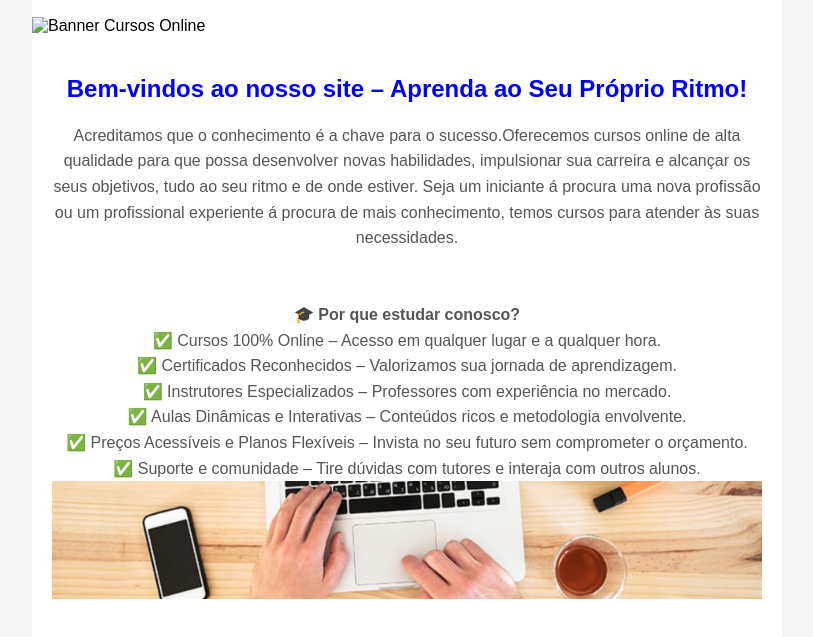
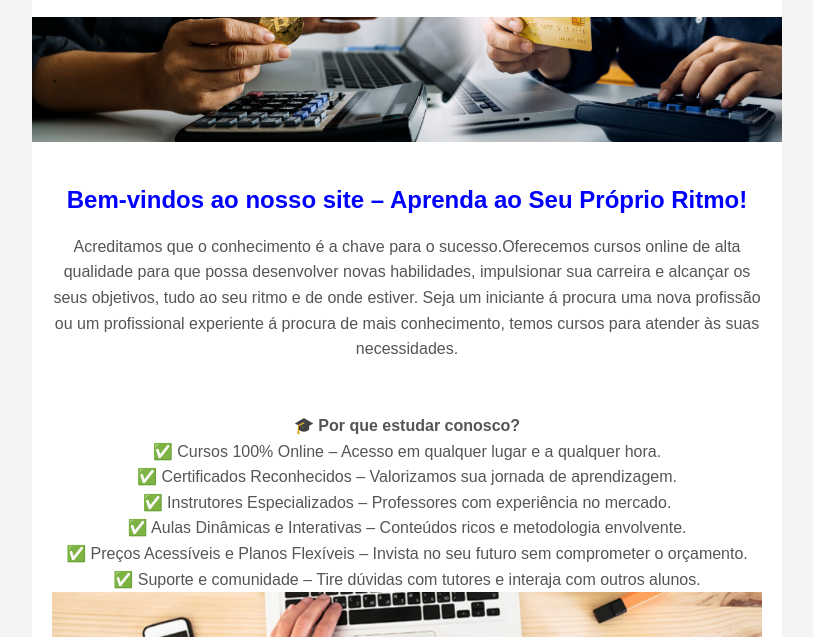
Before and after one commit to a230080/roott, a plain HTML site: page index.html in a window 1280 px wide. Shown: the part 163-800 px from the top of the page, without its empty margins (233-1046 px from the left). Drawn offline with Linux system fonts and the light colour scheme; files whose address does not match are found by name.

Commit message:
Update index.html

```diff
--- a/index.html
+++ b/index.html
@@ -21,11 +21,11 @@
 
         <main>
             <picture>
-                <source media="(min-width: 1200px)" srcset="images/1200x200.png">
-                <source media="(min-width: 1200px)" srcset="images/1200x200.png">
-                <source media="(min-width: 768px)" srcset="images/768x128.png">
-                <source media="(min-width: 768px)" srcset="images/768x128.png">
-                <img src="images/1200x200.png" alt="Banner Cursos Online" style="width:100%">
+                <source media="(min-width: 1200px)" srcset="1200x200.png">
+                <source media="(min-width: 1200px)" srcset="1200x200.png">
+                <source media="(min-width: 768px)" srcset="768x128.png">
+                <source media="(min-width: 768px)" srcset="768x128.png">
+                <img src="1200x200.png" alt="Banner Cursos Online" style="width:100%">
             </picture>
 
             <div class="contenttext">
```
